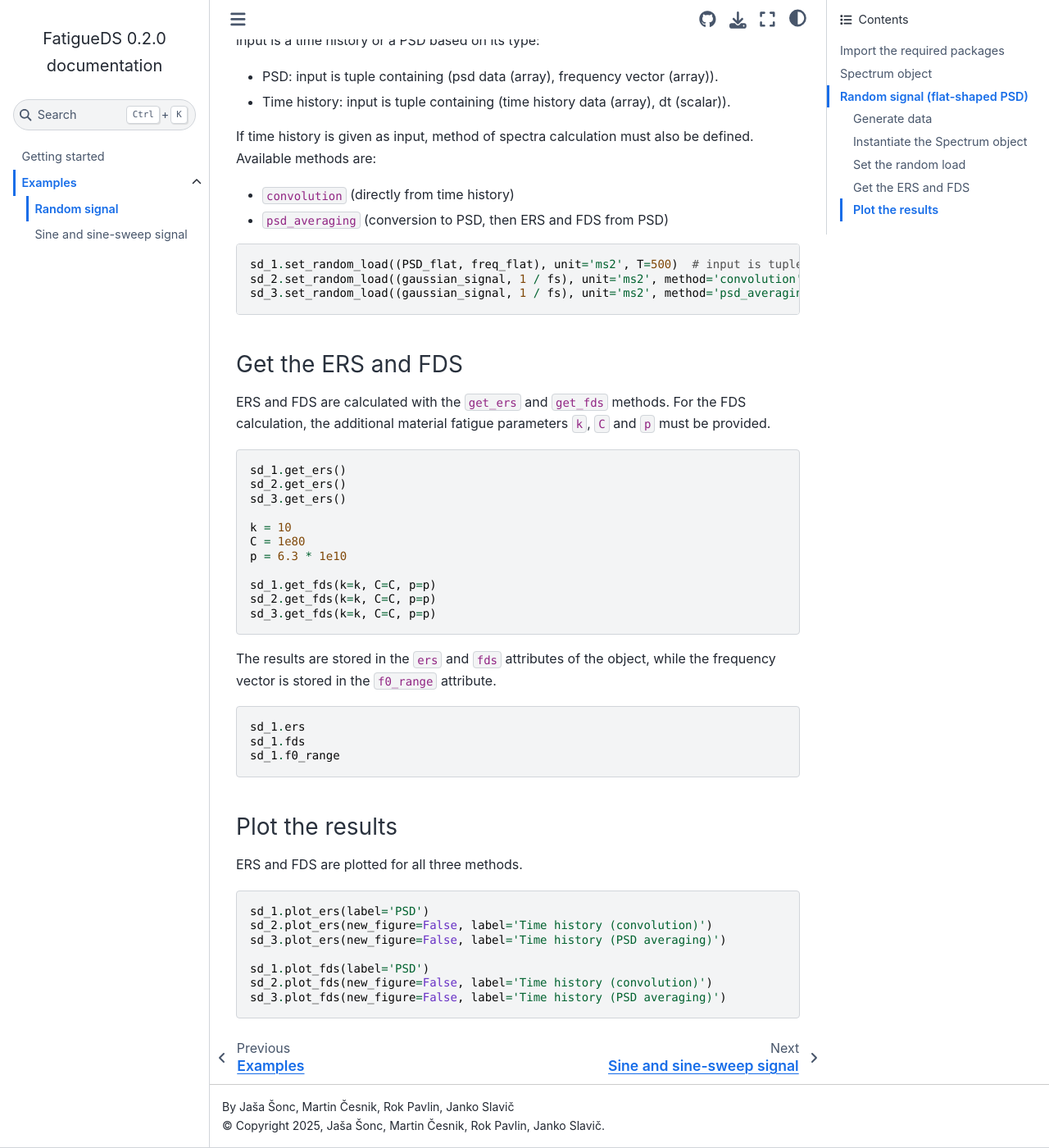
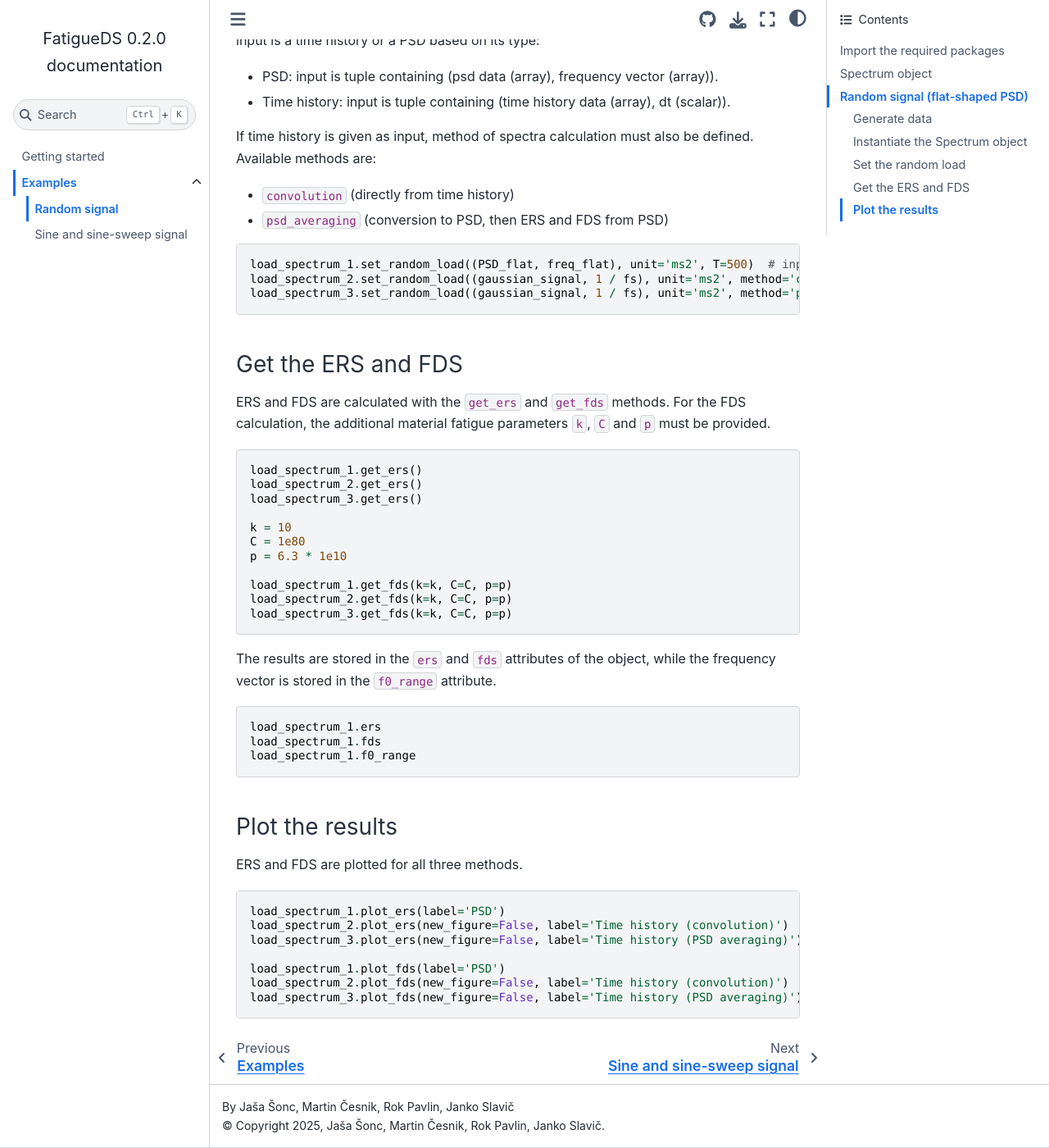
Before and after one commit to jasasonc/FatigueDS, a Sphinx documentation site: the page built from docs/source/random_signal.rst, in a window 1280 px wide and 1400 px high, scrolled down 2180 px. Shown: the whole window at 82% size. Built offline with Sphinx 7.4.7 and the Sphinx Book theme 1.1.4, drawn with Linux system fonts in a browser that asks for light colours; some of the changed text lies outside the part shown.

```diff
--- a/docs/source/random_signal.rst
+++ b/docs/source/random_signal.rst
@@ -87,9 +87,9 @@ Three objects are instantiated for comparison of all three methods:
 
 .. code-block:: python
 
-    sd_1 = FatigueDS.Spectrum(freq_data=(100, 1100, 20), damp=0.05)  # PSD
-    sd_2 = FatigueDS.Spectrum(freq_data=(100, 1100, 20), damp=0.05)  # Time history (convolution)
-    sd_3 = FatigueDS.Spectrum(freq_data=(100, 1100, 20), damp=0.05)  # Time history (psd averaging)
+    load_spectrum_1 = FatigueDS.Spectrum(freq_data=(100, 1100, 20), damp=0.05)  # PSD
+    load_spectrum_2 = FatigueDS.Spectrum(freq_data=(100, 1100, 20), damp=0.05)  # Time history (convolution)
+    load_spectrum_3 = FatigueDS.Spectrum(freq_data=(100, 1100, 20), damp=0.05)  # Time history (psd averaging)
 
 Set the random load
 ~~~~~~~~~~~~~~~~~~~
@@ -108,9 +108,9 @@ If time history is given as input, method of spectra calculation must also be de
 
 .. code-block:: python
 
-    sd_1.set_random_load((PSD_flat, freq_flat), unit='ms2', T=500)  # input is tuple (psd array, freq array)
-    sd_2.set_random_load((gaussian_signal, 1 / fs), unit='ms2', method='convolution')  # input is tuple (psd data, frequency vector)
-    sd_3.set_random_load((gaussian_signal, 1 / fs), unit='ms2', method='psd_averaging', bins=500)  # input is tuple (psd data, frequency vector)
+    load_spectrum_1.set_random_load((PSD_flat, freq_flat), unit='ms2', T=500)  # input is tuple (psd array, freq array)
+    load_spectrum_2.set_random_load((gaussian_signal, 1 / fs), unit='ms2', method='convolution')  # input is tuple (psd data, frequency vector)
+    load_spectrum_3.set_random_load((gaussian_signal, 1 / fs), unit='ms2', method='psd_averaging', bins=500)  # input is tuple (psd data, frequency vector)
 
 Get the ERS and FDS
 ~~~~~~~~~~~~~~~~~~~~
@@ -119,25 +119,25 @@ ERS and FDS are calculated with the ``get_ers`` and ``get_fds`` methods. For the
 
 .. code-block:: python
 
-    sd_1.get_ers()
-    sd_2.get_ers()
-    sd_3.get_ers()
+    load_spectrum_1.get_ers()
+    load_spectrum_2.get_ers()
+    load_spectrum_3.get_ers()
 
     k = 10
     C = 1e80
     p = 6.3 * 1e10
 
-    sd_1.get_fds(k=k, C=C, p=p)
-    sd_2.get_fds(k=k, C=C, p=p)
-    sd_3.get_fds(k=k, C=C, p=p)
+    load_spectrum_1.get_fds(k=k, C=C, p=p)
+    load_spectrum_2.get_fds(k=k, C=C, p=p)
+    load_spectrum_3.get_fds(k=k, C=C, p=p)
 
 The results are stored in the ``ers`` and ``fds`` attributes of the object, while the frequency vector is stored in the ``f0_range`` attribute.
 
 .. code-block:: python
 
-    sd_1.ers
-    sd_1.fds
-    sd_1.f0_range
+    load_spectrum_1.ers
+    load_spectrum_1.fds
+    load_spectrum_1.f0_range
 
 Plot the results
 ~~~~~~~~~~~~~~~~
@@ -146,10 +146,10 @@ ERS and FDS are plotted for all three methods.
 
 .. code-block:: python
 
-    sd_1.plot_ers(label='PSD')
-    sd_2.plot_ers(new_figure=False, label='Time history (convolution)')
-    sd_3.plot_ers(new_figure=False, label='Time history (PSD averaging)')
+    load_spectrum_1.plot_ers(label='PSD')
+    load_spectrum_2.plot_ers(new_figure=False, label='Time history (convolution)')
+    load_spectrum_3.plot_ers(new_figure=False, label='Time history (PSD averaging)')
 
-    sd_1.plot_fds(label='PSD')
-    sd_2.plot_fds(new_figure=False, label='Time history (convolution)')
-    sd_3.plot_fds(new_figure=False, label='Time history (PSD averaging)')
+    load_spectrum_1.plot_fds(label='PSD')
+    load_spectrum_2.plot_fds(new_figure=False, label='Time history (convolution)')
+    load_spectrum_3.plot_fds(new_figure=False, label='Time history (PSD averaging)')
```
Also changed, not shown: README.rst (+39 -39 lines), docs/source/getting_started.rst (+13 -13 lines), docs/source/sine_sine_sweep_signal.rst (+18 -18 lines), 2 other files.
